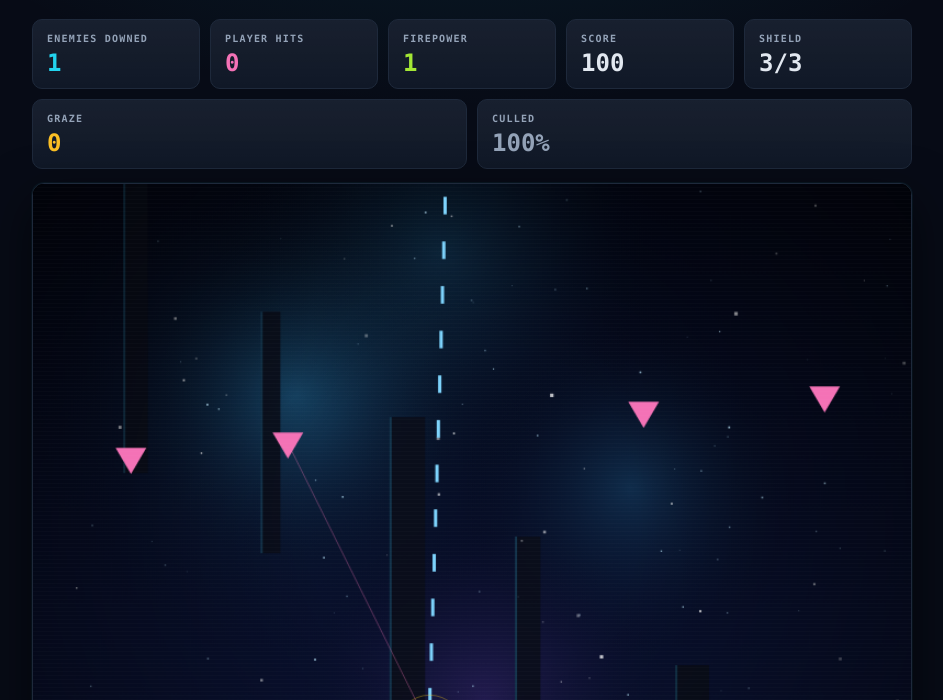
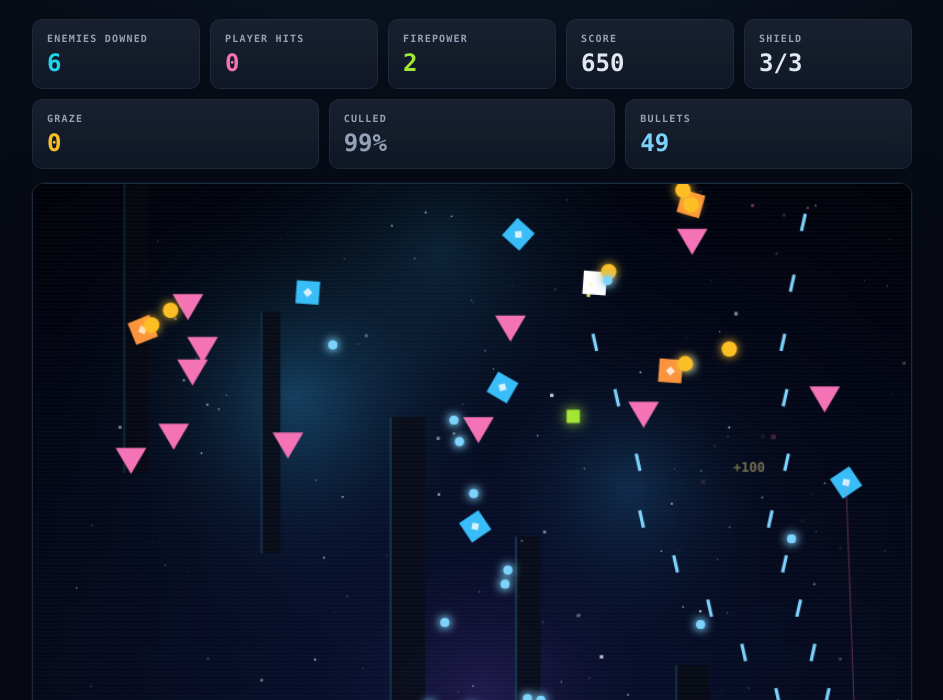
Before and after one commit to vihithr/JSIdleShmup, a plain HTML site: page index.html in a window 1280 px wide. Shown: the part 100-800 px from the top of the page, without its empty margins (168-1111 px from the left). Drawn offline with Linux system fonts and the light colour scheme; animation ran at ten frames a second.

Commit message:
feat: restore dense bullet patterns and predictive idle dodging

```diff
--- a/index.html
+++ b/index.html
@@ -180,6 +180,7 @@
             <div class="stat"><span class="label">Shield</span><span class="value" id="shieldValue">3/3</span></div>
             <div class="stat"><span class="label">Graze</span><span class="value" id="grazeValue" style="color:#fbbf24">0</span></div>
             <div class="stat"><span class="label">Culled</span><span class="value" id="cullValue" style="color:#94a3b8">0%</span></div>
+            <div class="stat"><span class="label">Bullets</span><span class="value" id="bulletValue" style="color:#7dd3fc">0</span></div>
         </section>
 
         <div class="stage">
--- a/js/enemies.js
+++ b/js/enemies.js
@@ -2,8 +2,12 @@
 (function (SH) {
   'use strict';
   const W = SH.W, H = SH.H, TAU = SH.TAU;
+  // Global density knobs: raise bullet volume without touching every pattern.
+  SH.DENSITY = 2.4;
+  SH.FIRE_RATE = 2.4;
 
   function aimed(game, e, speed, count, spread, color, shape) {
+    count = Math.max(1, Math.round(count * SH.DENSITY));
     const a0 = Math.atan2(game.player.y - e.y, game.player.x - e.x);
     for (let i = 0; i < count; i++) {
       const a = a0 + (count === 1 ? 0 : (i / (count - 1) - .5) * spread);
@@ -12,6 +16,7 @@
     }
   }
   function ring(game, e, count, speed, color, offset) {
+    count = Math.max(2, Math.round(count * SH.DENSITY));
     for (let i = 0; i < count; i++) {
       const a = (i / count) * TAU + (offset || 0);
       game.fireBullet(e.x, e.y, Math.cos(a) * speed, Math.sin(a) * speed,
@@ -19,6 +24,7 @@
     }
   }
   function spiral(game, e, arms, speed, spin, color) {
+    arms = Math.max(2, Math.round(arms * SH.DENSITY));
     for (let i = 0; i < arms; i++) {
       const a = spin + i / arms * TAU;
       game.fireBullet(e.x, e.y, Math.cos(a) * speed, Math.sin(a) * speed,
@@ -26,7 +32,7 @@
     }
   }
   function mine(game, e) {
-    game.fireBullet(e.x, e.y, 0, 45, { color: '#fbbf24', r: 7, shape: 'orb', life: 1.1, fuse: 1.1 });
+    game.fireBullet(e.x, e.y, SH.rand(-25, 25), 45, { color: '#fbbf24', r: 7, shape: 'orb', life: 1.1, fuse: 1.1 });
   }
 
   SH.ENEMY_TYPES = {
@@ -44,7 +50,7 @@
         e.y += 82 * dt;
         e.x = e.homeX + Math.sin(e.t * 1.9) * 110;
         e.fire -= dt;
-        if (e.fire <= 0) { e.fire = 1.4; aimed(game, e, 210, 1, 0, '#7dd3fc'); }
+        if (e.fire <= 0) { e.fire = 1.4 / SH.FIRE_RATE; aimed(game, e, 210, 1, 0, '#7dd3fc'); }
         if (e.y > H + 40) e.dead = true;
       }
     },
@@ -54,7 +60,7 @@
         e.y += 58 * dt;
         e.x = e.homeX + Math.cos(e.t * 1.6) * 78;
         e.fire -= dt;
-        if (e.fire <= 0) { e.fire = 1.8; ring(game, e, 10, 145, '#c4b5fd', e.t); }
+        if (e.fire <= 0) { e.fire = 1.8 / SH.FIRE_RATE; ring(game, e, 10, 145, '#c4b5fd', e.t); }
         if (e.y > H + 40) e.dead = true;
       }
     },
@@ -64,7 +70,7 @@
         if (e.y < 130) e.y += 120 * dt;
         else e.x += Math.sin(e.t * 1.2) * 70 * dt;
         e.fire -= dt;
-        if (e.fire <= 0 && e.y >= 130) { e.fire = 1.6; aimed(game, e, 255, 3, .34, '#fde047', 'needle'); }
+        if (e.fire <= 0 && e.y >= 130) { e.fire = 1.6 / SH.FIRE_RATE; aimed(game, e, 255, 3, .34, '#fde047', 'needle'); }
         if (e.t > 16) e.dead = true;
       }
     },
@@ -74,7 +80,7 @@
         e.y += 42 * dt;
         e.x += Math.sin(e.t * 1.1) * 34 * dt;
         e.fire -= dt;
-        if (e.fire <= 0) { e.fire = .16; spiral(game, e, 3, 165, e.t * 3.1); }
+        if (e.fire <= 0) { e.fire = .16 / SH.FIRE_RATE; spiral(game, e, 3, 165, e.t * 3.1); }
         if (e.y > H + 40) e.dead = true;
       }
     },
@@ -83,7 +89,7 @@
       update(e, dt, game) {
         e.y += 34 * dt;
         e.fire -= dt;
-        if (e.fire <= 0) { e.fire = 2.2; ring(game, e, 14, 120, '#cbd5e1', e.t); aimed(game, e, 190, 5, .5, '#fb7185'); }
+        if (e.fire <= 0) { e.fire = 2.2 / SH.FIRE_RATE; ring(game, e, 14, 120, '#cbd5e1', e.t); aimed(game, e, 190, 5, .5, '#fb7185'); }
         if (e.y > H + 40) e.dead = true;
       }
     },
@@ -93,7 +99,7 @@
         e.y += 66 * dt;
         e.x += Math.cos(e.t * 1.4) * 46 * dt;
         e.fire -= dt;
-        if (e.fire <= 0) { e.fire = 1.5; mine(game, e); }
+        if (e.fire <= 0) { e.fire = 1.5 / SH.FIRE_RATE; mine(game, e); }
         if (e.y > H + 40) e.dead = true;
       }
     },
@@ -105,9 +111,9 @@
         const ratio = e.hp / e.maxHp;
         e.fire -= dt;
         if (e.y >= 120 && e.fire <= 0) {
-          if (ratio > .66) { e.fire = 1.1; ring(game, e, 16, 150, '#f9a8d4', e.t); aimed(game, e, 240, 3, .3, '#fb7185'); }
-          else if (ratio > .33) { e.fire = .13; spiral(game, e, 4, 190, e.t * 4.4); }
-          else { e.fire = .7; ring(game, e, 20, 175, '#f472b6', -e.t); aimed(game, e, 300, 7, .9, '#fde047', 'needle'); }
+          if (ratio > .66) { e.fire = 1.1 / SH.FIRE_RATE; ring(game, e, 16, 150, '#f9a8d4', e.t); aimed(game, e, 240, 3, .3, '#fb7185'); }
+          else if (ratio > .33) { e.fire = .13 / SH.FIRE_RATE; spiral(game, e, 4, 190, e.t * 4.4); }
+          else { e.fire = .7 / SH.FIRE_RATE; ring(game, e, 20, 175, '#f472b6', -e.t); aimed(game, e, 300, 7, .9, '#fde047', 'needle'); }
         }
       }
     }
--- a/js/entities.js
+++ b/js/entities.js
@@ -140,7 +140,7 @@
       this.r = 4; this.size = 16; this.grazeR = 30;
       this.shield = 3; this.maxShield = 3;
       this.invuln = 0; this.dash = 0; this.dashCd = 0;
-      this.fireTimer = 0; this.power = 1; this.combo = 0; this.graze = 0;
+      this.fireTimer = 0; this.power = 2; this.combo = 0; this.graze = 0;
       this.lastHit = 0; this.autoX = W / 2; this.autoY = H - 70;
     }
     update(dt, input, game) {
@@ -172,7 +172,7 @@
 
       this.fireTimer -= dt;
       if (this.fireTimer <= 0) {
-        this.fireTimer = focus ? .085 : .065;
+        this.fireTimer = focus ? .07 : .05;
         const n = focus ? Math.max(2, this.power - 1) : this.power;
         const spread = focus ? .10 : .22;
         for (let i = 0; i < n; i++) {
--- a/js/game.js
+++ b/js/game.js
@@ -86,59 +86,63 @@
       document.getElementById('pauseOverlay').hidden = !this.paused;
     }
 
-    /* --- Idle AI: potential-field steering. This is the primary player. ---
-       Three strategies trade score against survival:
-         graze — hold near the graze ring to farm combo
-         evade — stronger repulsion, maximum safety
-         hunt  — chase enemies, ignore minor threats                    */
+    /* --- Idle AI is the primary player -------------------------------------
+       Predictive threat sampling: for each candidate position we compute the
+       closest approach of every enemy bullet over the next 0.55 s, then pick
+       the safest direction with local search. Grazing is rewarded so the AI
+       deliberately hugs the danger zone instead of running away.          */
+    threatAt(x, y, grazeBonus) {
+      let s = 0;
+      for (const b of this.bullets.used) {
+        if (b.friendly) continue;
+        const vx = b.vx, vy = b.vy, l2 = vx * vx + vy * vy;
+        let t = l2 ? ((x - b.x) * vx + (y - b.y) * vy) / l2 : 0;
+        t = t < 0 ? 0 : t > .55 ? .55 : t;
+        const px = b.x + vx * t, py = b.y + vy * t;
+        const dx = x - px, dy = y - py, d2 = dx * dx + dy * dy;
+        if (d2 < 150 * 150) {
+          const d = Math.sqrt(d2);
+          s += (150 - d) / (d + 12);
+          if (grazeBonus && d2 < 34 * 34) s -= grazeBonus;
+        }
+      }
+      return s;
+    }
+
     autopilot(dt) {
       const p = this.player;
       const mode = this.aiMode;
-      const danger = mode === 'evade' ? 130 : mode === 'hunt' ? 52 : 92;
-      const strength = mode === 'evade' ? 520 : mode === 'hunt' ? 190 : 330;
-      let ax = 0, ay = 0;
-
-      for (const b of this.bullets.used) {
-        if (b.friendly) continue;
-        const dx = b.x - p.x, dy = b.y - p.y, d = Math.hypot(dx, dy);
-        if (d > danger || d < .01) continue;
-        // Inverse-square-like repulsion, stronger the closer the bullet gets.
-        const f = Math.pow(1 - d / danger, 2) * strength;
-        ax -= dx / d * f; ay -= dy / d * f;
-        if (mode === 'graze' && d > p.r + b.r + 8 && d < p.grazeR) {
-          // Hold just outside the hitbox: grazing scores without risking a hit.
-          ax += dx / d * f * .45; ay += dy / d * f * .45;
-        }
-      }
+      const sampleR = mode === 'evade' ? 40 : mode === 'graze' ? 28 : 18;
+      const threatW = mode === 'evade' ? 1.5 : mode === 'graze' ? 1.0 : .65;
+      const grazeW = mode === 'graze' ? .5 : .08;
+      const chaseW = mode === 'hunt' ? 1 : mode === 'graze' ? .45 : .25;
 
       let target = null, best = Infinity;
       for (const e of this.enemies) {
         const d = Math.hypot(e.x - p.x, e.y - p.y);
         if (d < best) { best = d; target = e; }
       }
-      const hunt = mode === 'hunt' ? 2.1 : mode === 'graze' ? 1.35 : .7;
-      if (target) {
-        ax += SH.clamp((target.x - p.x) * hunt, -120, 120);
-        ay += SH.clamp((target.y - p.y) * hunt * .35, -45, 45);
+      const panic = this.threatAt(p.x, p.y, 0) > 14 ? 1.5 : 1;
+      let bestScore = Infinity, bx = p.x, by = p.y;
+      for (let i = -1; i < 16; i++) {
+        const a = i / 16 * SH.TAU;
+        const x = i < 0 ? p.x : SH.clamp(p.x + Math.cos(a) * sampleR * panic, 24, SH.W - 24);
+        const y = i < 0 ? p.y : SH.clamp(p.y + Math.sin(a) * sampleR * panic, SH.H / 2, SH.H - 24);
+        let score = this.threatAt(x, y, grazeW) * threatW;
+        if (target) score -= (220 - Math.min(220, Math.hypot(target.x - x, target.y - y))) * .012 * chaseW;
+        for (const it of this.items) {
+          const d = Math.hypot(it.x - x, it.y - y);
+          if (d < 160) score -= (160 - d) * .02;
+        }
+        score += Math.abs(SH.W / 2 - x) * .0006 + Math.abs(SH.H * .72 - y) * .0012;
+        if (score < bestScore) { bestScore = score; bx = x; by = y; }
       }
-      for (const it of this.items) {
-        const dx = it.x - p.x, dy = it.y - p.y, d = Math.hypot(dx, dy);
-        if (d < 190) { ax += dx / d * 130; ay += dy / d * 130; }
-      }
-      // Keep away from the screen edges and the bullet-spawning ceiling.
-      ax += (W / 2 - p.x) * .22;
-      ay += (H * .72 - p.y) * .28;
-      ax += Math.sin(this.elapsed * .9) * 18;
-
       if (!this.input.pointer.down && !this.input.axis.x && !this.input.axis.y) {
-        const nx = SH.clamp(p.x + ax * dt, 24, W - 24);
-        const ny = SH.clamp(p.y + ay * dt, H / 2, H - 24);
-        p.autoX = SH.lerp(p.autoX, nx, .16);
-        p.autoY = SH.lerp(p.autoY, ny, .16);
+        p.autoX = SH.lerp(p.autoX, bx, .6);
+        p.autoY = SH.lerp(p.autoY, by, .6);
       }
       return target;
     }
-
     update(dt) {
       if (this.paused) return;
       this.elapsed += dt;
@@ -161,7 +165,7 @@
         const it = this.items[i];
         it.y += 90 * dt;
         if (Math.hypot(it.x - this.player.x, it.y - this.player.y) < 22) {
-          this.player.power = Math.min(6, this.player.power + 1);
+          this.player.power = Math.min(8, this.player.power + 1);
           this.popup(it.x, it.y, 'POWER UP', '#a3e635');
           this.items.splice(i, 1);
         } else if (it.y > H + 20) this.items.splice(i, 1);
@@ -194,6 +198,7 @@
       set('shieldValue', this.player.shield + '/' + this.player.maxShield);
       set('grazeValue', this.player.graze);
       set('cullValue', this.collision.stats.culled + '%');
+      set('bulletValue', this.bullets.used.reduce((n, b) => n + (b.friendly ? 0 : 1), 0));
     }
   };
 
--- a/js/stages.js
+++ b/js/stages.js
@@ -64,12 +64,30 @@
       this.wave = 0;
       this.bossSpawned = false;
       this.cleared = false;
+      this.ambient = 0;
       this.rng = SH.rng(9137 + this.stage * 7919);
     }
 
     update(dt, game) {
       if (this.cleared) return;
       this.elapsed += dt;
+
+      // Continuous ambient stream: scripted waves are the highlights, but an
+      // idle game needs an endless supply of targets and bullet patterns.
+      this.ambient -= dt;
+      if (this.ambient <= 0 && game.enemies.length < 60) {
+        this.ambient = Math.max(.16, .55 - this.stage * .07);
+        const pool = this.stage === 0 ? ['drifter', 'drifter', 'weaver', 'bomber']
+          : this.stage === 1 ? ['drifter', 'weaver', 'orbiter', 'sniper', 'bomber']
+          : this.stage === 2 ? ['weaver', 'orbiter', 'spinner', 'sniper', 'bomber', 'tank']
+          : ['weaver', 'orbiter', 'spinner', 'sniper', 'bomber', 'tank', 'drifter'];
+        const count = 3 + Math.floor(this.stage) + (this.rng() < .4 ? 1 : 0);
+        for (let i = 0; i < count; i++) {
+          const type = pool[(this.rng() * pool.length) | 0];
+          game.spawn(type, 60 + this.rng() * (SH.W - 120), -30 - i * 40);
+        }
+      }
+
       const s = this.script;
       while (this.wave < s.waves.length && s.waves[this.wave].t <= this.elapsed) {
         const w = s.waves[this.wave++];
```
Also changed, not shown: README.md.
